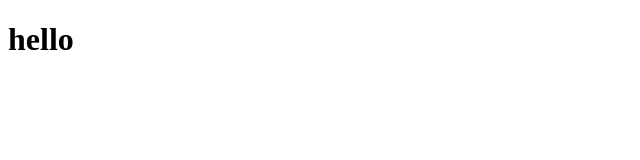
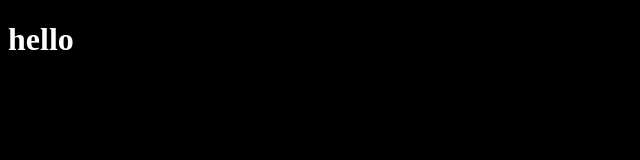
Before and after one commit to KUstimenko/example, a plain HTML site: page index.html in a window 1280 px wide. Shown: the whole page, without its empty margins (0-640 px from the left). Drawn offline with Linux system fonts and the light colour scheme.

Commit message:
Add style.css

```diff
--- a/index.html
+++ b/index.html
@@ -4,6 +4,7 @@
     <meta charset="UTF-8" />
     <meta name="viewport" content="width=device-width, initial-scale=1.0" />
     <title>Document</title>
+    <link rel="stylesheet" href="style.css" />
   </head>
   <body>
     <h1>hello</h1>
--- /dev/null
+++ b/style.css
@@ -0,0 +1,4 @@
+body {
+  background: #000;
+  color: white;
+}
```
